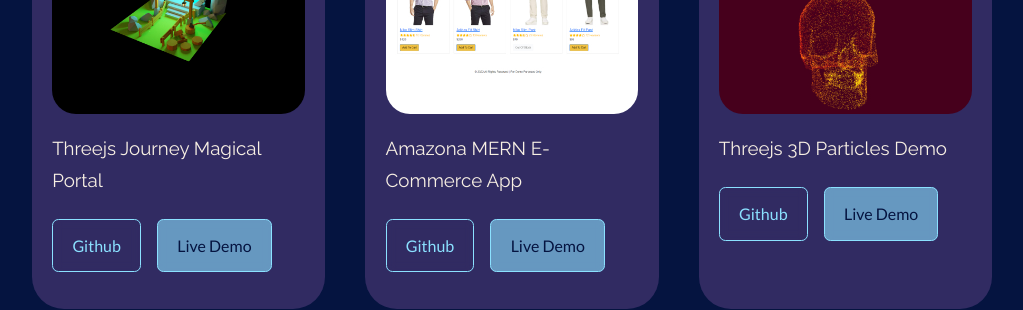
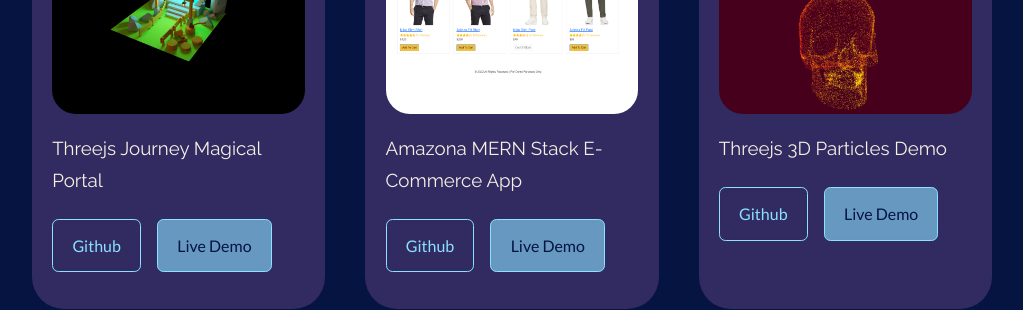
Before and after one commit to JenJohnston/jenn-portfolio, a React (Create React App) app: page / in a window 1280 px wide. Shown: the part 3520-3830 px from the top of the page, without its empty margins (128-1151 px from the left). Built offline with nearby package versions, Linux system fonts and the light colour scheme; a web font is replaced by a local one.

Commit message:
Update portfolioData.js

```diff
--- a/src/data/portfolioData.js
+++ b/src/data/portfolioData.js
@@ -16,7 +16,7 @@
     {
         id:2,
         image: img2,
-        title: "Amazona MERN E-Commerce App",
+        title: "Amazona MERN Stack E-Commerce App",
         github: "https://github.com/JenJohnston/mern-ecommerce",
         livedemo: "https://amazona-mern-demo.herokuapp.com/"
     },
```
